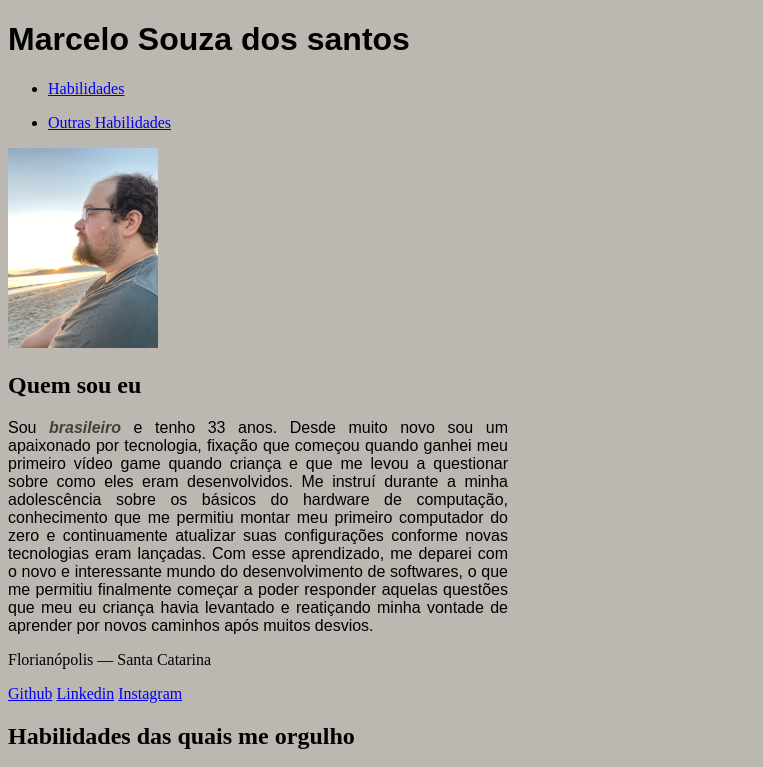
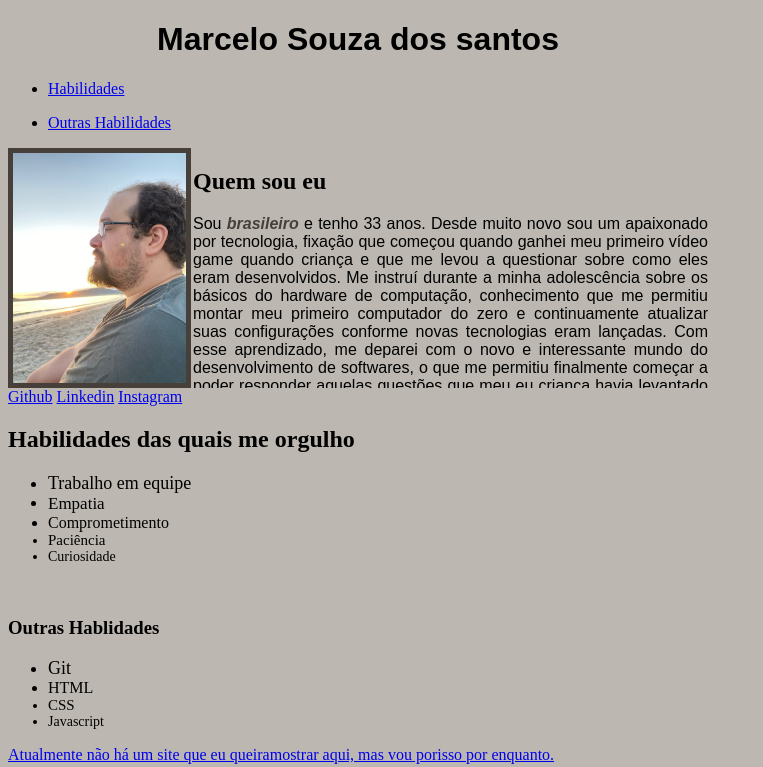
Before and after one commit to MarkdSan/MarkdSan.github.io, a plain HTML site: page index.html in a window 1280 px wide. Shown: the top 767 px of the page, without its empty margins (0-763 px from the left). Drawn offline with Linux system fonts and the light colour scheme.

Commit message:
atualização com estilos

```diff
--- a/index.html
+++ b/index.html
@@ -8,13 +8,20 @@
     <title>Portifólio</title>
 </head>
 <body>
-    <h1 class="meu-nome">Marcelo Souza dos santos</h1>
-    <ul><p><li><a href="#Habil">Habilidades</a></li></p>
-        <p><li><a href="#Outras">Outras Habilidades</a></li></p></ul>
-    <img src="Imagens/Imagem do WhatsApp de 2024-01-07 à(s) 18.02.00_6d4122a8.jpg" alt="Foto olhando ao longe." height="200">
-    <h2>Quem sou eu</h2>
-    <p class="descrição">Sou <b><i>brasileiro</i></b> e tenho 33 anos. Desde muito novo sou um apaixonado por tecnologia, fixação que começou quando ganhei meu primeiro vídeo game quando criança e que me levou a questionar sobre como eles eram desenvolvidos. Me instruí durante a minha adolescência sobre os básicos do hardware de computação, conhecimento que me permitiu montar meu primeiro computador do zero e continuamente atualizar suas configurações conforme novas tecnologias eram lançadas. Com esse aprendizado, me deparei com o novo e interessante mundo do desenvolvimento de softwares, o que me permitiu finalmente começar a poder responder aquelas questões que meu eu criança havia levantado e reatiçando minha vontade de aprender por novos caminhos após muitos desvios.</p>
-    <p class="resido">Florianópolis — Santa Catarina</p>
+    <div>
+        <h1 class="meu-nome">Marcelo Souza dos santos</h1>
+        <ul><p><li><a href="#Habil">Habilidades</a></li></p>
+            <p><li><a href="#Outras">Outras Habilidades</a></li></p>
+        </ul>
+        <div id="conteineri">
+            <img src="Imagens/Imagem do WhatsApp de 2024-01-07 à(s) 18.02.00_6d4122a8.jpg" alt="Foto olhando ao longe." height="230" id="minhai">
+            <div id="conteinerd">
+                <h2>Quem sou eu</h2>
+                <p class="descrição">Sou <b><i>brasileiro</i></b> e tenho 33 anos. Desde muito novo sou um apaixonado por tecnologia, fixação que começou quando ganhei meu primeiro vídeo game quando criança e que me levou a questionar sobre como eles eram desenvolvidos. Me instruí durante a minha adolescência sobre os básicos do hardware de computação, conhecimento que me permitiu montar meu primeiro computador do zero e continuamente atualizar suas configurações conforme novas tecnologias eram lançadas. Com esse aprendizado, me deparei com o novo e interessante mundo do desenvolvimento de softwares, o que me permitiu finalmente começar a poder responder aquelas questões que meu eu criança havia levantado e reatiçando minha vontade de aprender por novos caminhos após muitos desvios.</p>
+                <p class="resido">Florianópolis — Santa Catarina</p>
+            </div>
+        </div>
+    </div>
     <a href="http://" target="_blank" rel="noopener noreferrer">Github</a>
     <a href="https://" target="_blank" rel="noopener noreferrer">Linkedin</a>
     <a href="http://" target="_blank" rel="noopener noreferrer">Instagram</a>
--- a/style.css
+++ b/style.css
@@ -1,10 +1,28 @@
 body {
     background-color: #BCB8B1;
+    width: 700px;
 }
 .meu-nome, .descrição {
     font-family: Arial, Helvetica, sans-serif;
-    width: 500px;
     text-align: justify;
+}
+.meu-nome {
+    text-align: center;
+}
+#conteinerd {
+    position: absolute;
+    left: 185px;
+    overflow: auto;
+    height: 240px;
+}
+#minhai {
+    float: left;
+    padding: 5px;
+    background-color: #463F3A;
+}
+#conteineri {
+    height: 240px;
+    position: relative;
 }
 i {
     color: #463F3A;
@@ -36,3 +54,6 @@ i {
 #javas {
     font-size: 14px;
 }
+/* div {
+    border: 2px solid black;
+} */
```
